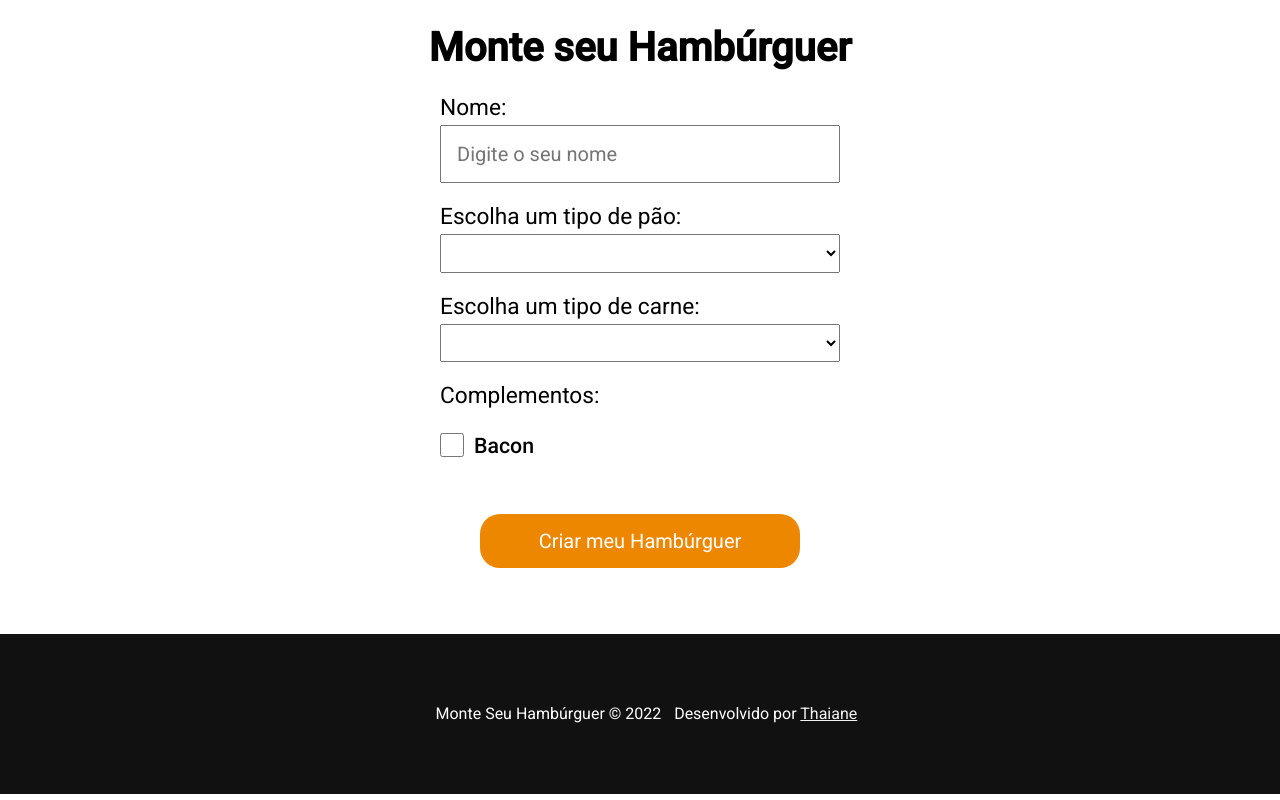
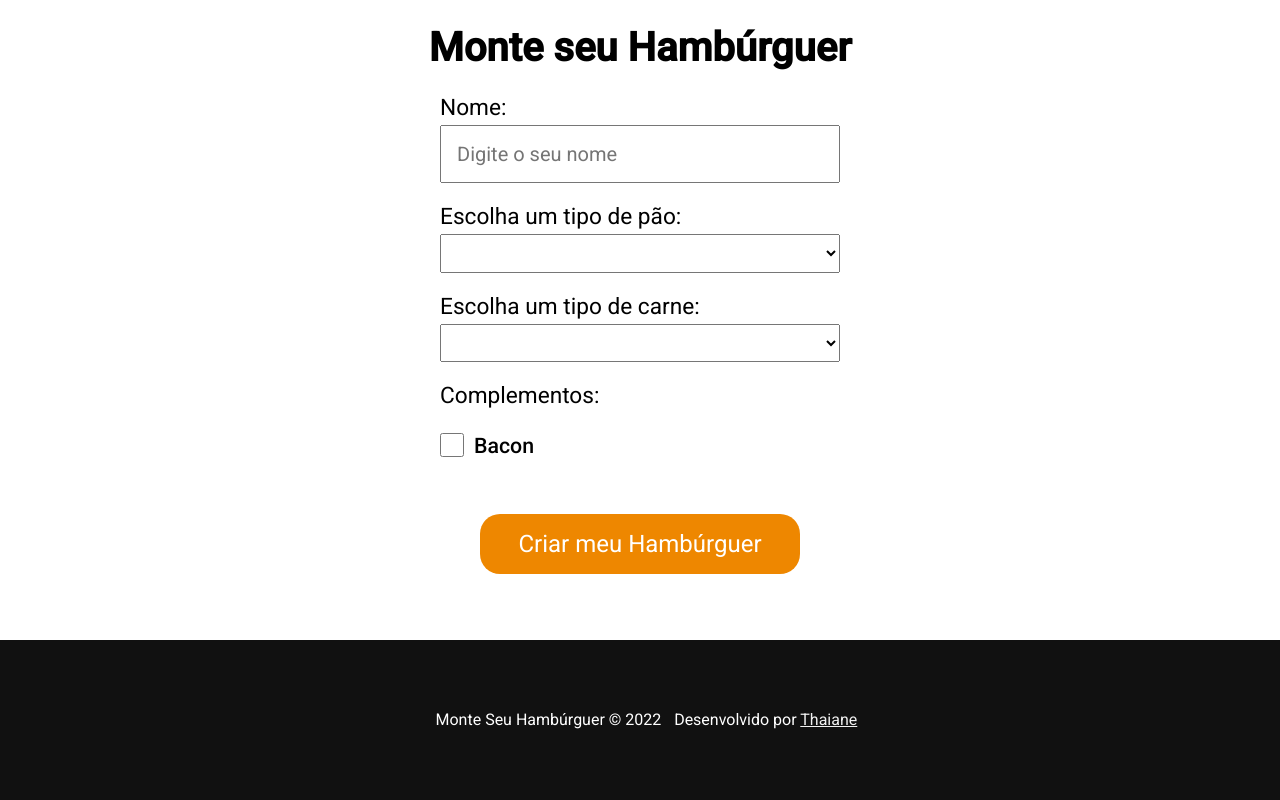
Before and after one commit to thaianealm/make-your-burger-vue.js, a Vue app: page / in a window 1280 px wide. Shown: the part 748-1548 px from the top of the page. Built offline with nearby package versions, Linux system fonts and the light colour scheme.

Commit message:
form button update

```diff
--- a/src/components/BurgerForm.vue
+++ b/src/components/BurgerForm.vue
@@ -103,13 +103,13 @@
         font-weight: 500;
     }
 
-    .submit-btn{
+    .input-container .submit-btn{
         -webkit-border-radius: 20px;
         -moz-border-radius: 20px;
         border-radius: 20px;
         color: #FFFFFF;
-        font-size: 20pt;
-        padding: 40px;
+        font-size: 18pt;
+        padding: 16px;
         background-color: #ee8700;
         text-decoration: none;
         cursor: pointer;
@@ -117,6 +117,7 @@
         border: none;
         width: 20rem;
         margin: 4% auto;
+        transition: all 0.4s ease-in-out;
     }
 
     .submit-btn:hover{
```
